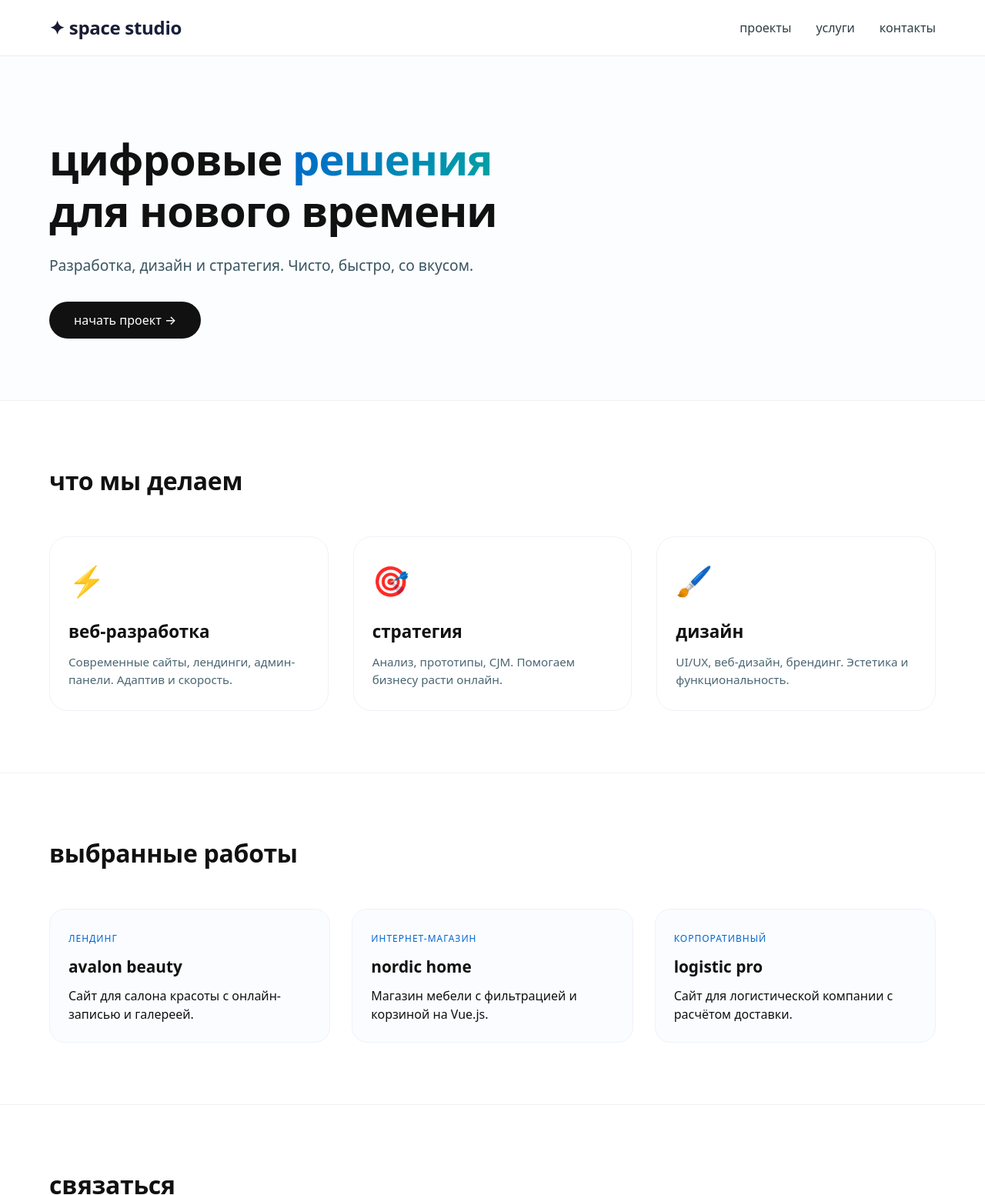
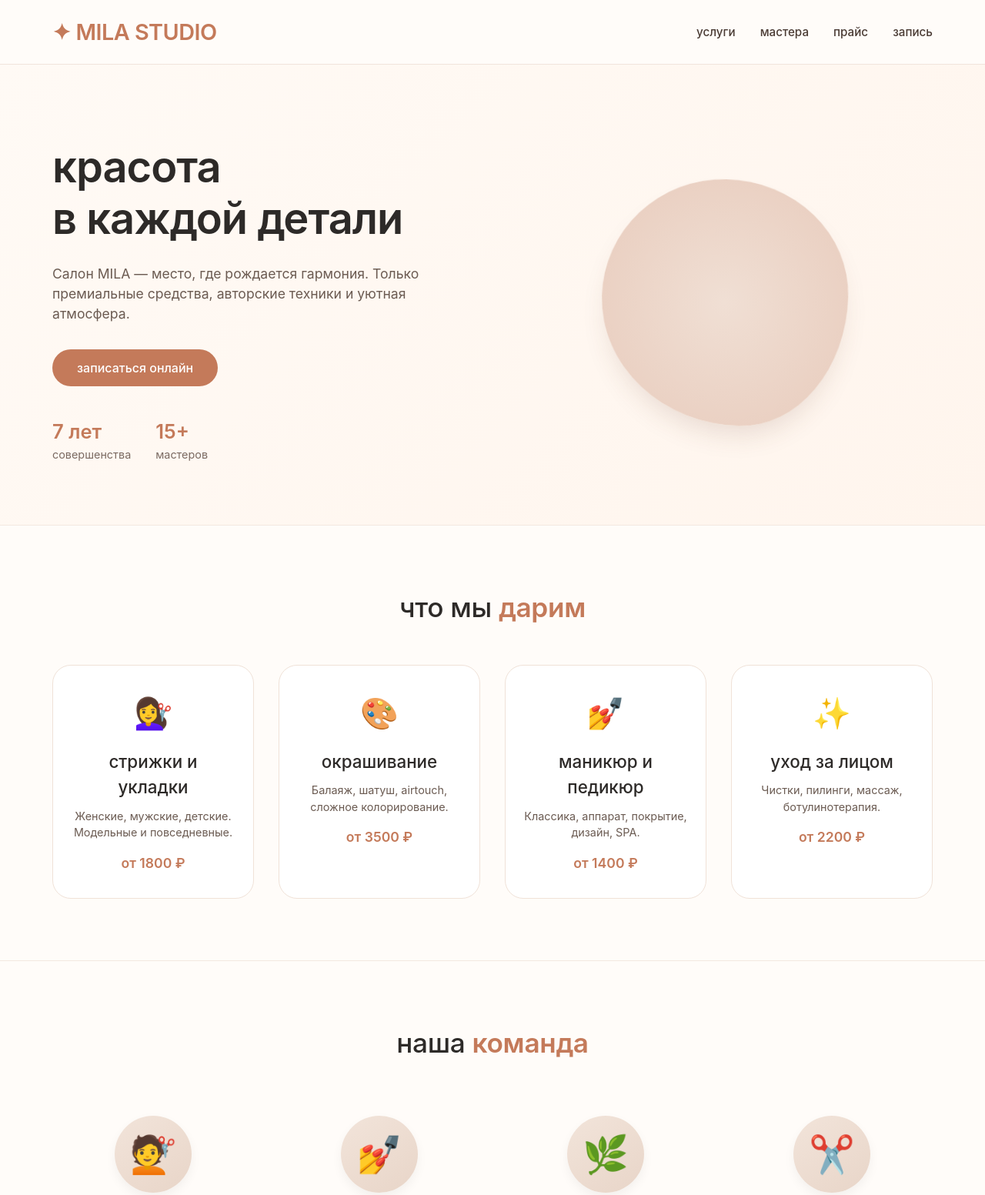
Before and after one commit to Redman137/beauty-salon-landing, a plain HTML site: page index.html in a window 1280 px wide. Shown: the top 1553 px of the page at 77% size. Drawn offline with Linux system fonts and the light colour scheme.

Commit message:
index.html

```diff
--- a/index.html
+++ b/index.html
@@ -3,7 +3,7 @@
 <head>
     <meta charset="UTF-8">
     <meta name="viewport" content="width=device-width, initial-scale=1.0">
-    <title>digital space | портфолио</title>
+    <title>MILA | салон красоты</title>
     <style>
         * {
             margin: 0;
@@ -12,46 +12,43 @@
         }
 
         body {
-            font-family: system-ui, -apple-system, 'Inter', 'Segoe UI', Roboto, Helvetica, sans-serif;
-            background: #ffffff;
-            color: #111;
+            font-family: 'Inter', system-ui, -apple-system, 'Segoe UI', Roboto, sans-serif;
+            background: #fffcf9;
+            color: #2d2a28;
+            scroll-behavior: smooth;
             line-height: 1.5;
-            scroll-behavior: smooth;
         }
 
         .container {
             max-width: 1200px;
             margin: 0 auto;
-            padding: 0 24px;
+            padding: 0 28px;
         }
 
         /* header */
         header {
-            border-bottom: 1px solid #eaeef2;
-            background: rgba(255,255,255,0.96);
-            backdrop-filter: blur(4px);
+            background: rgba(255, 252, 249, 0.96);
+            backdrop-filter: blur(8px);
             position: sticky;
             top: 0;
-            z-index: 10;
+            z-index: 100;
+            border-bottom: 1px solid #f0e4dc;
         }
 
-        .nav-bar {
+        .navbar {
             display: flex;
             justify-content: space-between;
             align-items: center;
-            padding: 18px 0;
+            padding: 20px 0;
             flex-wrap: wrap;
             gap: 16px;
         }
 
         .logo {
-            font-weight: 700;
-            font-size: 1.5rem;
-            letter-spacing: -0.3px;
-            background: linear-gradient(135deg, #1a1a2e, #16213e);
-            -webkit-background-clip: text;
-            background-clip: text;
-            color: transparent;
+            font-size: 1.8rem;
+            font-weight: 600;
+            letter-spacing: -0.5px;
+            color: #c47a5a;
         }
 
         .nav-links {
@@ -63,168 +60,294 @@
         .nav-links a {
             text-decoration: none;
             font-weight: 500;
-            color: #2c3e44;
+            color: #4a3b34;
             transition: 0.2s;
+            font-size: 0.95rem;
         }
 
         .nav-links a:hover {
-            color: #0066cc;
+            color: #c47a5a;
+        }
+
+        /* buttons */
+        .btn {
+            display: inline-block;
+            background: #c47a5a;
+            color: white;
+            padding: 12px 32px;
+            border-radius: 40px;
+            text-decoration: none;
+            font-weight: 500;
+            transition: 0.25s;
+            border: none;
+            cursor: pointer;
+        }
+
+        .btn:hover {
+            background: #a85e3e;
+            transform: translateY(-2px);
+            box-shadow: 0 6px 14px rgba(196, 122, 90, 0.25);
+        }
+
+        .btn-outline {
+            background: transparent;
+            border: 1.5px solid #c47a5a;
+            color: #c47a5a;
+        }
+
+        .btn-outline:hover {
+            background: #c47a5a;
+            color: white;
         }
 
         /* hero */
         .hero {
             padding: 100px 0 80px;
-            background: #fbfdfe;
+            background: linear-gradient(135deg, #fffaf5 0%, #fff5ed 100%);
         }
 
-        .hero h1 {
-            font-size: 3.5rem;
-            font-weight: 700;
-            letter-spacing: -1px;
-            line-height: 1.2;
-            max-width: 800px;
+        .hero-grid {
+            display: flex;
+            align-items: center;
+            gap: 4rem;
+            flex-wrap: wrap;
         }
 
-        .hero .accent {
-            background: linear-gradient(120deg, #0066cc, #00a3a3);
-            -webkit-background-clip: text;
-            background-clip: text;
-            color: transparent;
+        .hero-content {
+            flex: 1;
         }
 
-        .hero p {
-            font-size: 1.2rem;
-            color: #3a5460;
-            margin: 24px 0 32px;
-            max-width: 580px;
+        .hero-content h1 {
+            font-size: 3.5rem;
+            font-weight: 600;
+            line-height: 1.2;
+            color: #2d2a28;
+            letter-spacing: -1px;
         }
 
-        .btn {
-            display: inline-block;
-            background: #111;
-            color: white;
-            padding: 12px 32px;
-            border-radius: 40px;
-            text-decoration: none;
-            font-weight: 500;
-            transition: 0.2s;
-            border: none;
-            cursor: pointer;
+        .hero-content p {
+            font-size: 1.1rem;
+            color: #6b5b52;
+            margin: 24px 0 32px;
+            max-width: 500px;
         }
 
-        .btn:hover {
-            background: #0066cc;
-            transform: translateY(-2px);
+        .hero-stats {
+            display: flex;
+            gap: 2rem;
+            margin-top: 40px;
         }
 
-        /* секции */
+        .stat {
+            font-size: 0.9rem;
+            color: #7a6a62;
+        }
+
+        .stat strong {
+            font-size: 1.6rem;
+            font-weight: 600;
+            display: block;
+            color: #c47a5a;
+        }
+
+        .hero-abstract {
+            flex: 1;
+            display: flex;
+            justify-content: center;
+        }
+
+        .soft-circle {
+            width: 320px;
+            height: 320px;
+            background: radial-gradient(circle, #f0dfd4, #e8cbbc);
+            border-radius: 60% 40% 50% 50% / 45% 50% 50% 55%;
+            animation: softMove 8s infinite alternate ease-in-out;
+            box-shadow: 0 20px 35px -10px rgba(100, 60, 40, 0.15);
+        }
+
+        @keyframes softMove {
+            0% { border-radius: 60% 40% 50% 50% / 45% 50% 50% 55%; transform: rotate(0deg);}
+            100% { border-radius: 45% 55% 40% 60% / 50% 45% 55% 50%; transform: rotate(2deg);}
+        }
+
+        /* sections */
         section {
             padding: 80px 0;
-            border-bottom: 1px solid #eef2f5;
+            border-bottom: 1px solid #f3e8e0;
         }
 
         .section-title {
-            font-size: 2rem;
-            font-weight: 600;
-            margin-bottom: 48px;
+            font-size: 2.2rem;
+            font-weight: 500;
+            text-align: center;
+            margin-bottom: 3rem;
             letter-spacing: -0.3px;
+            color: #2d2a28;
         }
 
-        /* услуги / направления */
-        .cards-grid {
+        .section-title span {
+            color: #c47a5a;
+            font-weight: 600;
+        }
+
+        /* services grid */
+        .services-grid {
             display: flex;
             flex-wrap: wrap;
             gap: 2rem;
+            justify-content: center;
         }
 
-        .card {
+        .service-card {
             flex: 1 1 260px;
-            background: #ffffff;
-            padding: 28px 24px;
+            background: white;
             border-radius: 24px;
-            border: 1px solid #eef2f8;
+            padding: 2rem 1.5rem;
+            text-align: center;
+            border: 1px solid #f0e2d8;
             transition: all 0.25s;
         }
 
-        .card:hover {
-            border-color: #cbdde6;
-            box-shadow: 0 12px 24px -12px rgba(0,0,0,0.08);
-            transform: translateY(-3px);
+        .service-card:hover {
+            transform: translateY(-5px);
+            border-color: #e2caba;
+            box-shadow: 0 15px 25px -12px rgba(0,0,0,0.05);
         }
 
-        .card .emoji {
-            font-size: 2.4rem;
-            margin-bottom: 20px;
-            display: block;
+        .service-icon {
+            font-size: 2.5rem;
+            margin-bottom: 1rem;
+            display: inline-block;
         }
 
-        .card h3 {
+        .service-card h3 {
             font-size: 1.4rem;
-            margin-bottom: 12px;
+            font-weight: 500;
+            margin-bottom: 10px;
+        }
+
+        .service-card p {
+            color: #6b5b52;
+            font-size: 0.9rem;
+            margin-bottom: 16px;
+        }
+
+        .price-tag {
+            font-weight: 600;
+            color: #c47a5a;
+            font-size: 1.1rem;
+        }
+
+        /* masters (без фото) */
+        .masters-grid {
+            display: flex;
+            flex-wrap: wrap;
+            gap: 2rem;
+            justify-content: center;
+        }
+
+        .master-card {
+            flex: 1 1 200px;
+            text-align: center;
+            padding: 20px;
+        }
+
+        .master-avatar {
+            width: 100px;
+            height: 100px;
+            background: linear-gradient(145deg, #f2e4da, #e8d5c8);
+            border-radius: 50%;
+            margin: 0 auto 16px;
+            display: flex;
+            align-items: center;
+            justify-content: center;
+            font-size: 3rem;
+            box-shadow: 0 6px 14px rgba(0,0,0,0.05);
+        }
+
+        .master-card h4 {
+            font-size: 1.2rem;
+            font-weight: 500;
+        }
+
+        .master-card p {
+            font-size: 0.85rem;
+            color: #7f6b60;
+        }
+
+        /* price table */
+        .price-table {
+            max-width: 700px;
+            margin: 0 auto;
+            background: white;
+            border-radius: 28px;
+            padding: 1.8rem;
+            border: 1px solid #f0e2d8;
+        }
+
+        .price-row {
+            display: flex;
+            justify-content: space-between;
+            padding: 14px 0;
+            border-bottom: 1px dashed #eedfd4;
+        }
+
+        .price-row:last-child {
+            border: none;
+        }
+
+        .price-name {
+            font-weight: 500;
+        }
+
+        .price-value {
+            color: #c47a5a;
             font-weight: 600;
         }
 
-        .card p {
-            color: #4a6672;
-            font-size: 0.95rem;
+        /* contact form */
+        .contact-flex {
+            display: flex;
+            flex-wrap: wrap;
+            gap: 3rem;
         }
 
-        /* работы (простые блоки) */
-        .projects-grid {
-            display: grid;
-            grid-template-columns: repeat(auto-fit, minmax(280px, 1fr));
-            gap: 28px;
+        .contact-info {
+            flex: 1;
+            background: white;
+            padding: 2rem;
+            border-radius: 28px;
+            border: 1px solid #f0e2d8;
         }
 
-        .project {
-            background: #fafcff;
-            border-radius: 20px;
-            padding: 1.5rem;
-            border: 1px solid #eef2fa;
-            transition: 0.2s;
+        .contact-info p {
+            margin: 16px 0;
+            font-size: 1rem;
         }
 
-        .project:hover {
-            background: #ffffff;
-            border-color: #cddfe8;
-            box-shadow: 0 8px 20px rgba(0,0,0,0.03);
+        .contact-form {
+            flex: 1;
         }
 
-        .project h3 {
-            font-size: 1.3rem;
-            margin-bottom: 10px;
-        }
-
-        .project .tag {
-            font-size: 0.75rem;
-            text-transform: uppercase;
-            letter-spacing: 1px;
-            color: #0066cc;
-            margin-bottom: 12px;
-            display: inline-block;
-        }
-
-        /* форма */
-        .form-container {
-            max-width: 560px;
-            background: #fbfdfe;
+        .form-card {
+            background: white;
             padding: 2rem;
             border-radius: 28px;
-            border: 1px solid #eef2f8;
+            border: 1px solid #f0e2d8;
         }
 
         .form-group {
-            margin-bottom: 20px;
+            margin-bottom: 1.2rem;
         }
 
-        input, textarea {
+        input, select, textarea {
             width: 100%;
             padding: 12px 16px;
-            border: 1px solid #dce5ec;
+            border: 1px solid #e5d5ca;
             border-radius: 60px;
             font-family: inherit;
-            font-size: 1rem;
-            background: white;
+            font-size: 0.95rem;
+            background: #fffefc;
         }
 
         textarea {
@@ -232,43 +355,33 @@
             resize: vertical;
         }
 
-        input:focus, textarea:focus {
+        input:focus, select:focus, textarea:focus {
             outline: none;
-            border-color: #0066cc;
+            border-color: #c47a5a;
         }
 
         footer {
-            padding: 48px 0 40px;
+            background: #fef7f2;
+            padding: 40px 0;
             text-align: center;
-            color: #6c8b9b;
+            color: #8f7a6e;
             font-size: 0.85rem;
-            background: #fbfdfe;
         }
 
-        .social {
-            margin-top: 12px;
+        .social-links a {
+            color: #b58a72;
+            margin: 0 12px;
+            text-decoration: none;
         }
 
-        .social a {
-            color: #3a6e8c;
-            text-decoration: none;
-            margin: 0 12px;
+        .social-links a:hover {
+            color: #c47a5a;
         }
 
-        .social a:hover {
-            color: #0066cc;
-        }
-
-        @media (max-width: 700px) {
-            .hero h1 {
-                font-size: 2.3rem;
-            }
-            .section-title {
-                font-size: 1.7rem;
-            }
-            .nav-bar {
-                flex-direction: column;
-            }
+        @media (max-width: 800px) {
+            .hero-content h1 { font-size: 2.3rem; }
+            .section-title { font-size: 1.8rem; }
+            .soft-circle { width: 220px; height: 220px; }
         }
     </style>
 </head>
@@ -276,113 +389,169 @@
 
 <header>
     <div class="container">
-        <div class="nav-bar">
-            <div class="logo">✦ space studio</div>
+        <div class="navbar">
+            <div class="logo">✦ MILA STUDIO</div>
             <ul class="nav-links">
-                <li><a href="#work">проекты</a></li>
                 <li><a href="#services">услуги</a></li>
-                <li><a href="#contact">контакты</a></li>
+                <li><a href="#masters">мастера</a></li>
+                <li><a href="#price">прайс</a></li>
+                <li><a href="#contact">запись</a></li>
             </ul>
         </div>
     </div>
 </header>
 
-<main>
 <section class="hero">
     <div class="container">
-            <h1>цифровые <span class="accent">решения</span><br> для нового времени</h1>
-            <p>Разработка, дизайн и стратегия. Чисто, быстро, со вкусом.</p>
-            <a href="#contact" class="btn">начать проект →</a>
+        <div class="hero-grid">
+            <div class="hero-content">
+                <h1>красота <br>в каждой детали</h1>
+                <p>Салон MILA — место, где рождается гармония. Только премиальные средства, авторские техники и уютная атмосфера.</p>
+                <a href="#contact" class="btn">записаться онлайн</a>
+                <div class="hero-stats">
+                    <div class="stat"><strong>7 лет</strong> совершенства</div>
+                    <div class="stat"><strong>15+</strong> мастеров</div>
+                </div>
+            </div>
+            <div class="hero-abstract">
+                <div class="soft-circle"></div>
+            </div>
+        </div>
     </div>
 </section>
 
 <section id="services">
     <div class="container">
-            <h2 class="section-title">что мы делаем</h2>
-            <div class="cards-grid">
-                <div class="card">
-                    <span class="emoji">⚡️</span>
-                    <h3>веб-разработка</h3>
-                    <p>Современные сайты, лендинги, админ-панели. Адаптив и скорость.</p>
+        <h2 class="section-title">что мы <span>дарим</span></h2>
+        <div class="services-grid">
+            <div class="service-card">
+                <div class="service-icon">💇‍♀️</div>
+                <h3>стрижки и укладки</h3>
+                <p>Женские, мужские, детские. Модельные и повседневные.</p>
+                <div class="price-tag">от 1800 ₽</div>
             </div>
-                <div class="card">
-                    <span class="emoji">🎯</span>
-                    <h3>стратегия</h3>
-                    <p>Анализ, прототипы, CJM. Помогаем бизнесу расти онлайн.</p>
+            <div class="service-card">
+                <div class="service-icon">🎨</div>
+                <h3>окрашивание</h3>
+                <p>Балаяж, шатуш, airtouch, сложное колорирование.</p>
+                <div class="price-tag">от 3500 ₽</div>
             </div>
-                <div class="card">
-                    <span class="emoji">🖌️</span>
-                    <h3>дизайн</h3>
-                    <p>UI/UX, веб-дизайн, брендинг. Эстетика и функциональность.</p>
+            <div class="service-card">
+                <div class="service-icon">💅</div>
+                <h3>маникюр и педикюр</h3>
+                <p>Классика, аппарат, покрытие, дизайн, SPA.</p>
+                <div class="price-tag">от 1400 ₽</div>
+            </div>
+            <div class="service-card">
+                <div class="service-icon">✨</div>
+                <h3>уход за лицом</h3>
+                <p>Чистки, пилинги, массаж, ботулинотерапия.</p>
+                <div class="price-tag">от 2200 ₽</div>
             </div>
         </div>
     </div>
 </section>
 
-    <section id="work">
+<section id="masters">
     <div class="container">
-            <h2 class="section-title">выбранные работы</h2>
-            <div class="projects-grid">
-                <div class="project">
-                    <div class="tag">лендинг</div>
-                    <h3>avalon beauty</h3>
-                    <p>Сайт для салона красоты с онлайн-записью и галереей.</p>
+        <h2 class="section-title">наша <span>команда</span></h2>
+        <div class="masters-grid">
+            <div class="master-card">
+                <div class="master-avatar">💇</div>
+                <h4>Екатерина</h4>
+                <p>стилист-колорист</p>
             </div>
-                <div class="project">
-                    <div class="tag">интернет-магазин</div>
-                    <h3>nordic home</h3>
-                    <p>Магазин мебели с фильтрацией и корзиной на Vue.js.</p>
+            <div class="master-card">
+                <div class="master-avatar">💅</div>
+                <h4>Алина</h4>
+                <p>мастер маникюра</p>
             </div>
-                <div class="project">
-                    <div class="tag">корпоративный</div>
-                    <h3>logistic pro</h3>
-                    <p>Сайт для логистической компании с расчётом доставки.</p>
+            <div class="master-card">
+                <div class="master-avatar">🌿</div>
+                <h4>Мария</h4>
+                <p>косметолог</p>
             </div>
+            <div class="master-card">
+                <div class="master-avatar">✂️</div>
+                <h4>Анна</h4>
+                <p>барбер / стилист</p>
+            </div>
+        </div>
+    </div>
+</section>
+
+<section id="price">
+    <div class="container">
+        <h2 class="section-title">примеры <span>цен</span></h2>
+        <div class="price-table">
+            <div class="price-row"><span class="price-name">Женская стрижка</span><span class="price-value">1800 ₽</span></div>
+            <div class="price-row"><span class="price-name">Мужская стрижка</span><span class="price-value">1200 ₽</span></div>
+            <div class="price-row"><span class="price-name">Окрашивание (однотон)</span><span class="price-value">3500 ₽</span></div>
+            <div class="price-row"><span class="price-name">Сложное окрашивание</span><span class="price-value">5500 ₽</span></div>
+            <div class="price-row"><span class="price-name">Маникюр + покрытие</span><span class="price-value">1700 ₽</span></div>
+            <div class="price-row"><span class="price-name">Чистка лица</span><span class="price-value">2800 ₽</span></div>
         </div>
     </div>
 </section>
 
 <section id="contact">
     <div class="container">
-            <h2 class="section-title">связаться</h2>
-            <div class="form-container">
-                <form id="mainForm">
+        <h2 class="section-title">давайте <span>знакомиться</span></h2>
+        <div class="contact-flex">
+            <div class="contact-info">
+                <p>📍 Санкт-Петербург, ул. Большая Конюшенная, 14</p>
+                <p>📞 +7 (812) 123-45-67</p>
+                <p>✉️ hello@mila.studio</p>
+                <p>🕒 ежедневно 10:00 – 21:00</p>
+                <div class="social-links" style="margin-top: 28px;">
+                    <a href="#">Instagram</a>    <a href="#">Telegram</a>
+                </div>
+            </div>
+            <div class="contact-form">
+                <div class="form-card">
+                    <form id="appointmentForm">
                         <div class="form-group">
                             <input type="text" placeholder="имя" required>
                         </div>
                         <div class="form-group">
-                        <input type="email" placeholder="email" required>
+                            <input type="tel" placeholder="телефон" required>
                         </div>
                         <div class="form-group">
-                        <textarea rows="3" placeholder="сообщение или вопрос"></textarea>
+                            <select>
+                                <option>выберите услугу</option>
+                                <option>стрижка / укладка</option>
+                                <option>окрашивание</option>
+                                <option>маникюр</option>
+                                <option>уход за лицом</option>
+                            </select>
                         </div>
-                    <button type="submit" class="btn">отправить →</button>
-                    <p id="msg" style="margin-top: 18px; font-size:0.85rem;"></p>
+                        <div class="form-group">
+                            <textarea rows="2" placeholder="пожелания по времени"></textarea>
+                        </div>
+                        <button type="submit" class="btn">отправить заявку</button>
+                        <p id="formMessage" style="margin-top: 14px; font-size: 0.8rem;"></p>
                     </form>
                 </div>
             </div>
+        </div>
+    </div>
 </section>
-</main>
 
 <footer>
     <div class="container">
-        <p>работаем по всему миру — online studio</p>
-        <div class="social">
-            <a href="#">telegram</a> / <a href="#">instagram</a> / <a href="#">github</a>
-        </div>
-        <p style="margin-top: 20px;">© 2026 — минимализм и смысл</p>
+        <p>© 2026 MILA STUDIO — салон с душой и стилем</p>
     </div>
 </footer>
 
 <script>
-    const form = document.getElementById('mainForm');
-    const feedback = document.getElementById('msg');
+    const form = document.getElementById('appointmentForm');
+    const msgSpan = document.getElementById('formMessage');
     form.addEventListener('submit', (e) => {
         e.preventDefault();
-        feedback.textContent = 'спасибо! ответим в течение суток 💫';
-        feedback.style.color = '#0066cc';
+        msgSpan.textContent = 'спасибо! Мы перезвоним в течение часа 💫';
+        msgSpan.style.color = '#c47a5a';
         form.reset();
-        setTimeout(() => feedback.textContent = '', 4200);
+        setTimeout(() => msgSpan.textContent = '', 4500);
     });
 </script>
 </body>
```
Lines whose indentation alone changed are shown as unchanged.
